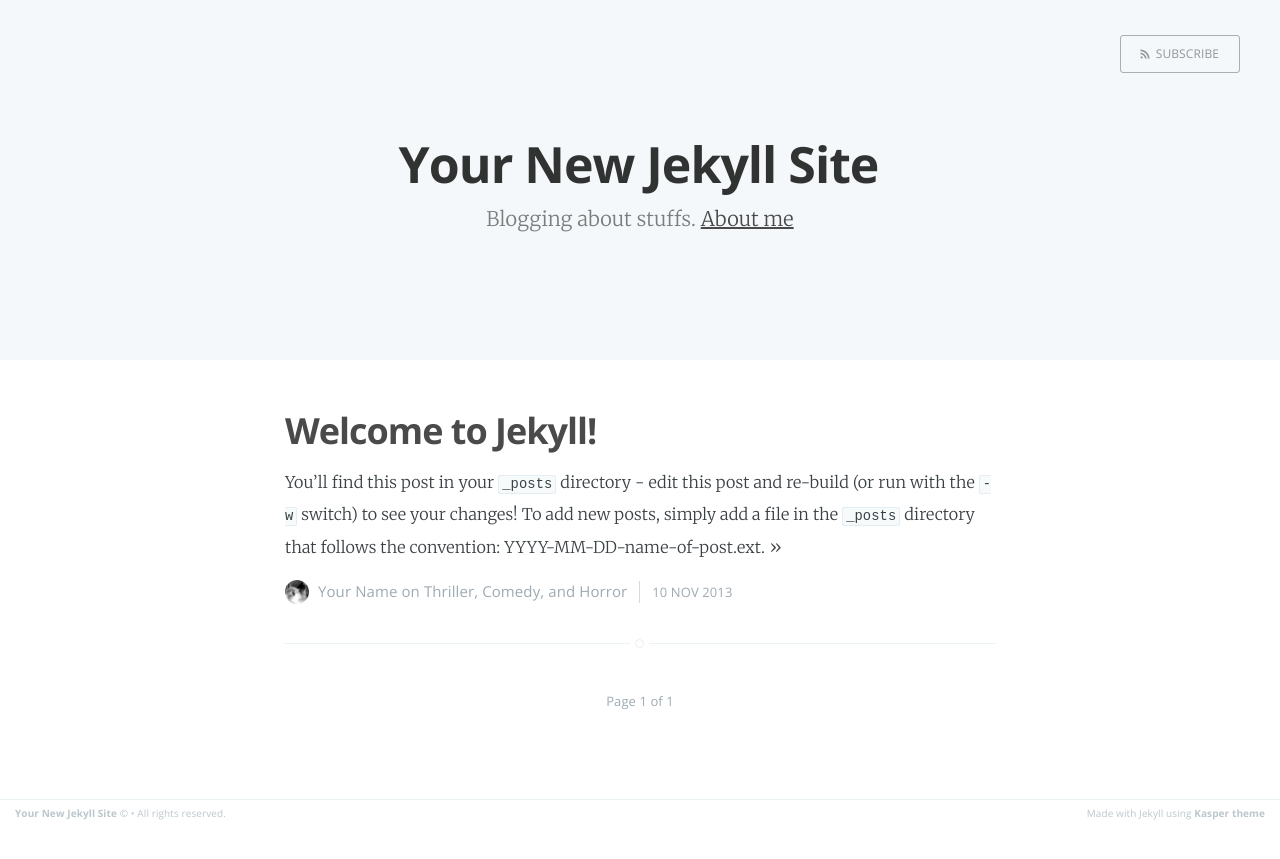
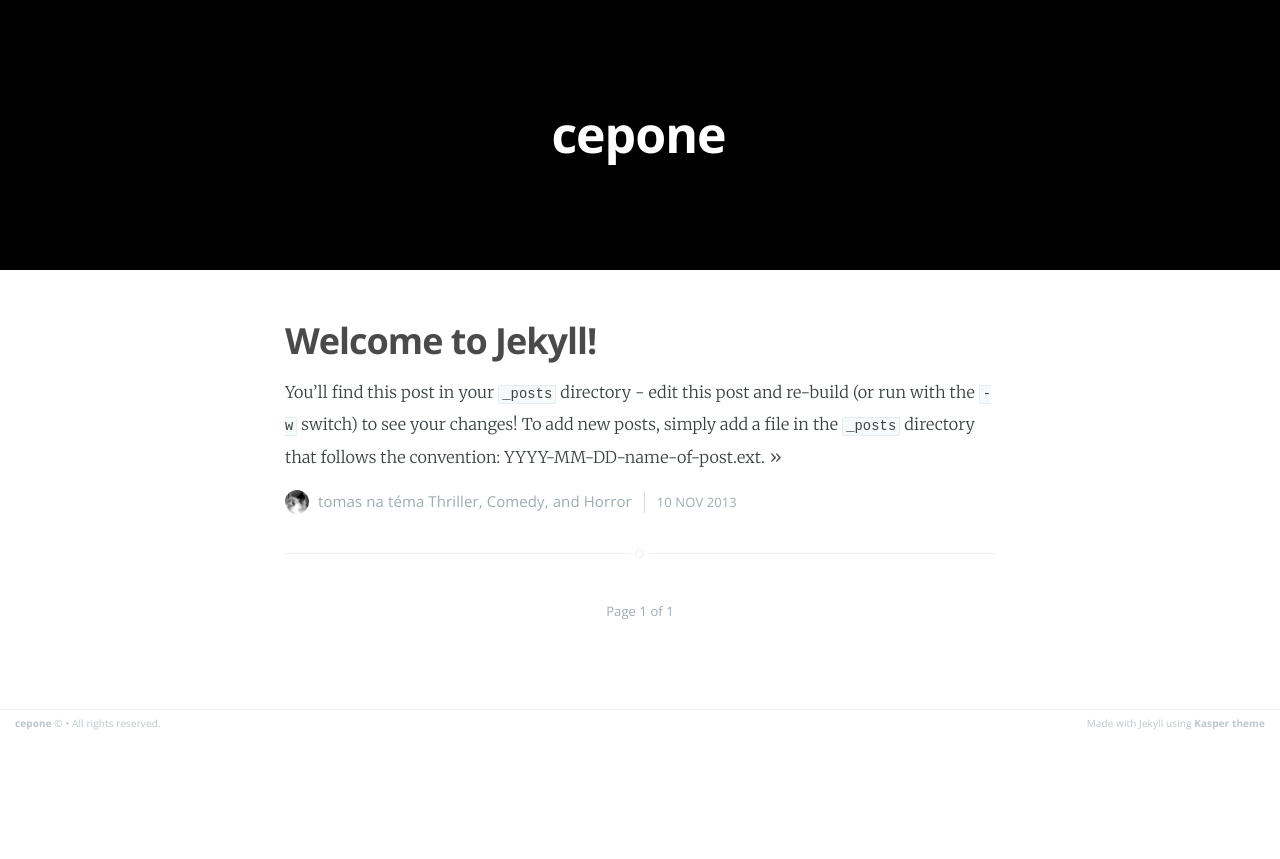
Before and after one commit to kuniman/kuniman.github.io, a Jekyll site: the page built from index.html, in a window 1280 px wide. Shown: the top 859 px of the page. Built offline with Jekyll 4.4.1, drawn with Linux system fonts in a browser that asks for light colours; the list of posts is cut into pages by our own code.

Commit message:
layout changes and translations

```diff
--- a/_config.yml
+++ b/_config.yml
@@ -1,16 +1,16 @@
-name: Your New Jekyll Site
-description: Blogging about stuffs
-meta_description: "Your New Jekyll Site, Blogging about stuffs"
+name: cepone
+# description: Blogging about stuffs
+# meta_description: "Your New Jekyll Site, Blogging about stuffs"
 
 markdown: kramdown
 highlighter: pygments
 logo: false
 paginate: 15
 baseurl: /
-domain_name: 'http://yourblog-domain.com'
+domain_name: 'http://cepone.net'
 google_analytics: 'UA-XXXXXXXX-X'
 gems: [jekyll-paginate]
 
 # Details for the RSS feed generator
-url:            'blog url'
-author:         'Your Name'
+# url:            'blog url'
+author:         'tomas'
--- a/_layouts/page.html
+++ b/_layouts/page.html
@@ -4,8 +4,8 @@
 ---
 
 <nav class="main-nav clearfix">
-    <a class="back-button icon-arrow-left" href="{{ site.baseurl }}">Home</a>
-    <a class="subscribe-button icon-feed" href="{{ site.baseurl }}feed.xml">Subscribe</a>
+    <a class="back-button icon-arrow-left" href="{{ site.baseurl }}">Zpět</a>
+    <a class="subscribe-button icon-feed" href="{{ site.baseurl }}feed.xml">RSS</a>
 </nav>
 
 
--- a/assets/css/screen.css
+++ b/assets/css/screen.css
@@ -680,13 +680,13 @@
 }
 
 .no-cover.main-header {
-    min-height: 160px;
-    max-height: 40%;
-    background: #f5f8fa;
+    min-height: 80px;
+    max-height: 30%;
+    background: #000000;
 }
 
 .no-cover .page-title {
-    color: rgba(0,0,0,0.8);
+    color: rgba(255,255,255,1.0);
 }
 
 .no-cover .page-description {
--- a/index.html
+++ b/index.html
@@ -12,7 +12,7 @@
                     <img src="{{ page.logo }}" alt="Blog Logo" />
                 </a>
             {% endif %}
-        <a class="subscribe-button icon-feed" href="{{ site.baseurl }}feed.xml">Subscribe</a>
+        <a class="subscribe-button icon-feed" href="{{ site.baseurl }}feed.xml">RSS</a>
     </nav>
     <div class="vertical">
         <div class="main-header-content inner">
@@ -49,7 +49,7 @@
                 {{ site.author }}
             {% endif %}
             {% if post.categories.size > 0 %}
-                {{ post.categories | array_to_sentence_string | prepend: 'on ' }}
+                {{ post.categories | array_to_sentence_string | prepend: ' na téma ' }}
             {% endif %}
             <time class="post-date" datetime="{{ post.date | date:"%Y-%m-%d" }}">
                 {{ post.date | date_to_string }}
```
Also changed, not shown: other parts of index.html (+1 -1 lines), _layouts/post.html (+6 -5 lines), 1 other file.
